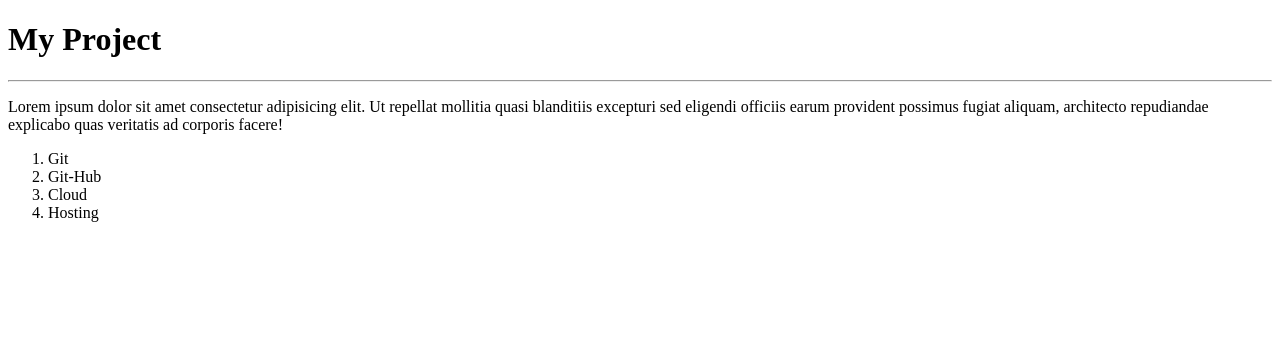
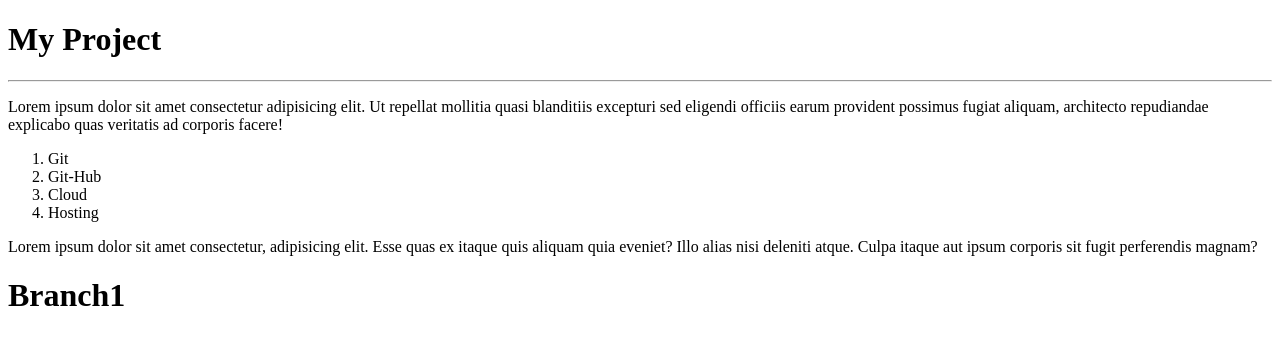
Before and after one commit to Cyaknite/gtbitGitDemo, a plain HTML site: page index.html in a window 1280 px wide. Drawn offline with Linux system fonts and the light colour scheme.

Commit message:
branch1 heading

```diff
--- a/index.html
+++ b/index.html
@@ -20,5 +20,11 @@
       <li>Cloud</li>
       <li>Hosting</li>
     </ol>
+    <p>
+      Lorem ipsum dolor sit amet consectetur, adipisicing elit. Esse quas ex
+      itaque quis aliquam quia eveniet? Illo alias nisi deleniti atque. Culpa
+      itaque aut ipsum corporis sit fugit perferendis magnam?
+    </p>
+    <h1>Branch1</h1>
   </body>
 </html>
```
